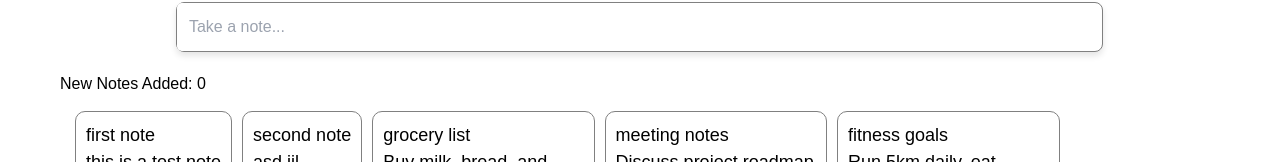
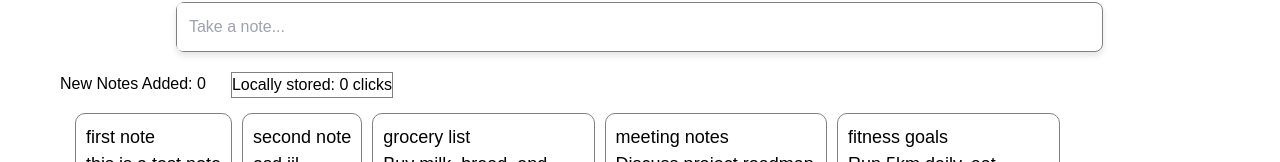
Before and after one commit to swapnil-up/google-keep-clone, a Vue app: page /login in a window 1280 px wide. Both pictures are taken after a click on the button "login". Shown: the part 253-415 px from the top of the page. Built offline with nearby package versions, Linux system fonts and the light colour scheme; some icons are missing; the HTML template or start-up script is replaced by a standard one.

Commit message:
added a simple local storage counter example that persists. next image?

```diff
--- a/src/views/HomePage.vue
+++ b/src/views/HomePage.vue
@@ -26,12 +26,27 @@ function updateFilteredNotes(newFilteredNotes) {
   console.log("Filtered Notes:", newFilteredNotes);
   emit("update-notes", newFilteredNotes);
 }
+
+const storedCounter = parseInt(localStorage.getItem("counter") || 0);
+var counter = ref(isNaN(parseInt(storedCounter)) ? 0 : parseInt(storedCounter));
+
+function incrementCounter() {
+  counter.value++;
+  console.log(counter.value);
+  localStorage.setItem("counter", counter.value);
+  console.log(localStorage.setItem("counter", counter.value));
+}
 </script>
 
 <template>
   <div class="main-content">
     <AddNoteCard @add-note="handleAddNote" :notes="notes" />
-    <h3>New Notes Added: {{ count }}</h3>
+    <div class="extraFeatures">
+      <h3>New Notes Added: {{ count }}</h3>
+      <button @click="incrementCounter">
+        Locally stored: {{ counter }} clicks
+      </button>
+    </div>
     <div class="notes-area">
       <draggable
         v-bind:model-value="filteredNotes"
@@ -72,4 +87,8 @@ function updateFilteredNotes(newFilteredNotes) {
 .modal-div {
   background-color: white;
 }
+.extraFeatures {
+  display: flex;
+  gap: 25px;
+}
 </style>
```
